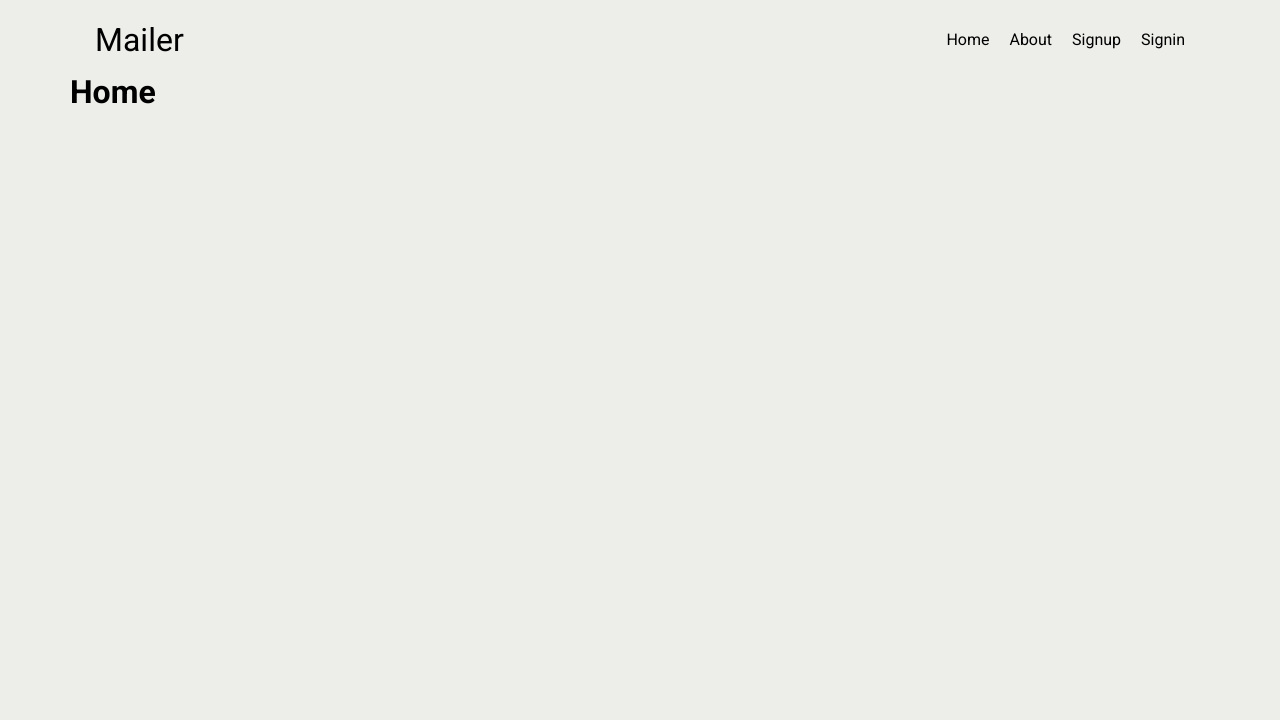
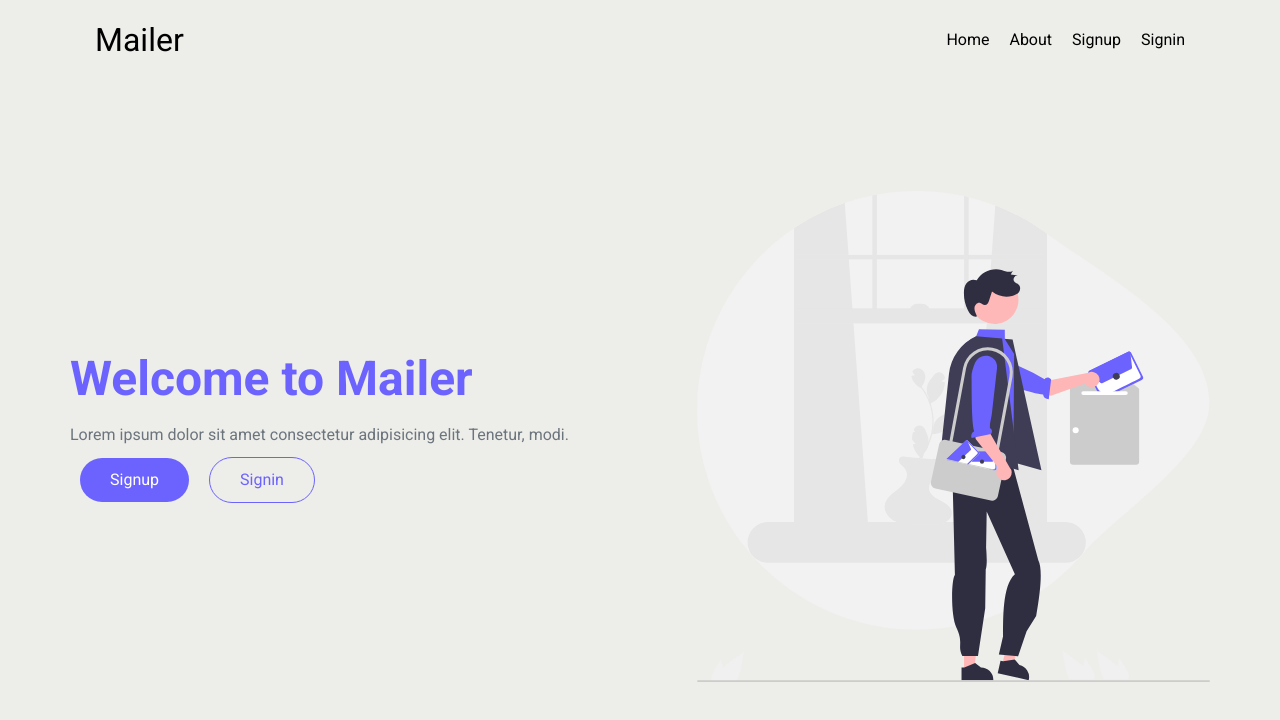
Before and after one commit to badjatya/email-system, a React (Create React App) app in the folder client/: page / in a window 1280 px wide. Shown: the top 720 px of the page. Built offline with nearby package versions, Linux system fonts and the light colour scheme.

Commit message:
Home page

```diff
--- /dev/null
+++ b/client/src/App/components/Button.js
@@ -0,0 +1,25 @@
+// Packages
+import React from "react";
+import styled from "styled-components";
+
+const Button = (props) => {
+  return <StyledButton {...props}>{props.title}</StyledButton>;
+};
+
+export default Button;
+
+const StyledButton = styled.span`
+  padding: 10px 30px;
+  border-radius: 30px;
+  margin: 10px;
+  text-decoration: none;
+  text-align: center;
+  transition: all 0.3s ease;
+
+  color: #fff;
+  background: ${(props) => props.theme.primary};
+
+  &:hover {
+    background: ${(props) => props.theme.primaryLight};
+  }
+`;
--- /dev/null
+++ b/client/src/App/components/ButtonOutlined.js
@@ -0,0 +1,27 @@
+// Packages
+import React from "react";
+import styled from "styled-components";
+
+const ButtonOutlined = (props) => {
+  return <StyledButton {...props}>{props.title}</StyledButton>;
+};
+
+export default ButtonOutlined;
+
+const StyledButton = styled.span`
+  padding: 10px 30px;
+  border-radius: 30px;
+  margin: 10px;
+  text-decoration: none;
+  text-align: center;
+
+  color: ${(props) => props.theme.primary};
+  border: 1px solid ${(props) => props.theme.primary};
+  background: transparent;
+  transition: all 0.3s ease;
+
+  &:hover {
+    background: ${(props) => props.theme.primary};
+    color: #fff;
+  }
+`;
--- a/client/src/App/pages/Home.js
+++ b/client/src/App/pages/Home.js
@@ -1,13 +1,81 @@
 // Packages
 import React from "react";
 import styled from "styled-components";
+import { Link } from "react-router-dom";
+
+// Components
+import Button from "../components/Button";
+import ButtonOutlined from "../components/ButtonOutlined";
+
+// Assets
+import HomeSvg from "../assets/Home.svg";
 
 const Home = () => {
   return (
-    <div>
-      <h1>Home</h1>
-    </div>
+    <StyledHome>
+      <div className="container">
+        <div className="details">
+          <h1>Welcome to Mailer</h1>
+          <p>
+            Lorem ipsum dolor sit amet consectetur adipisicing elit. Tenetur,
+            modi.
+          </p>
+          <div className="btn">
+            <Button as={Link} to="/signup" title="Signup" />
+            <ButtonOutlined as={Link} to="/signin" title="Signin" />
+          </div>
+        </div>
+        <div className="img">
+          <img src={HomeSvg} alt="homeSvg" />
+        </div>
+      </div>
+    </StyledHome>
   );
 };
 
 export default Home;
+
+const StyledHome = styled.div`
+  min-height: calc(100vh - 80px);
+  display: flex;
+  justify-content: center;
+  align-items: center;
+
+  .container {
+    display: flex;
+    justify-content: space-between;
+    align-items: center;
+  }
+
+  .details {
+    width: 45%;
+  }
+
+  h1 {
+    font-weight: 700;
+    font-size: 3rem;
+    margin-bottom: 32px;
+    color: ${(props) => props.theme.primary};
+  }
+
+  p {
+    color: ${(props) => props.theme.gray};
+  }
+
+  .btn {
+    display: flex;
+    justify-content: space-between;
+    align-items: center;
+    width: 200px;
+  }
+
+  .img {
+    /* width: 500px; */
+    width: 45%;
+  }
+
+  img {
+    width: 100%;
+    height: 100%;
+  }
+`;
--- a/client/src/App/styles/theme.js
+++ b/client/src/App/styles/theme.js
@@ -4,6 +4,8 @@ import { ThemeProvider } from "styled-components";
 const StyledThemeProvider = ({ children }) => {
   const theme = {
     primary: "#6C63FF",
+    primaryLight: "#9e99e9",
+    gray: "#6c757d",
   };
   return <ThemeProvider theme={theme}>{children}</ThemeProvider>;
 };
```
Also changed, not shown: client/src/App/assets/About.svg (added).
